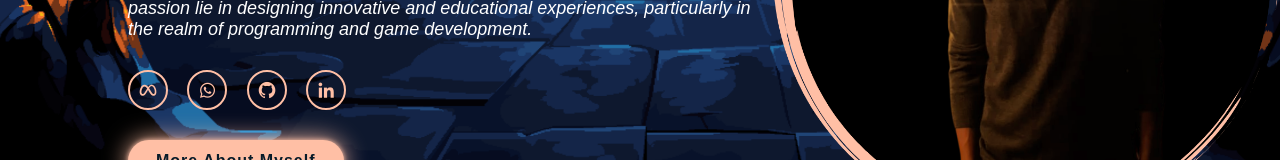
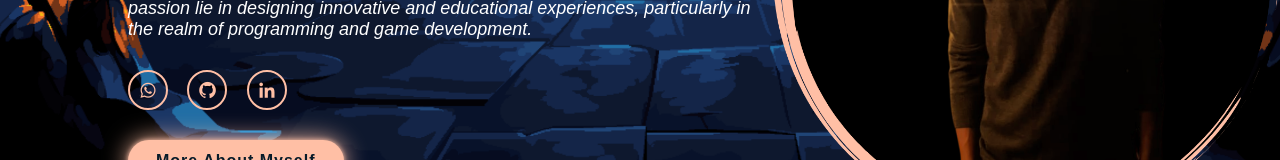
Before and after one commit to MinhajUHR/-Portfolio, a plain HTML site: page index.html in a window 1280 px wide. Shown: the part 483-643 px from the top of the page. Drawn offline with nearby package versions, Linux system fonts and the light colour scheme.

Commit message:
Update index.html

```diff
--- a/index.html
+++ b/index.html
@@ -28,7 +28,6 @@
             <br><h1>Hi! I am Minhaj Ul Hasan. I am 22 years old. I will have<br>a bachelor degree in Computer Engineering. And<br>I'm a <span class="text"></span></h1>
            <br><br><br><p>I am a dedicated individual with a background in computer engineering, having<br>studied at the Missouri University of Science and Technology. My expertise and<br>passion lie in designing innovative and educational experiences, particularly in<br>the realm of programming and game development.</p>
             <div class="home-sci">
-                <a href="https://www.facebook.com/minhaj.ulhasan.969" style="--i:6"class="active"><i class='bx bxl-meta'></i></a>
                 <a href="https://wa.me/+8801830173488" style="--i:7"class="active"><i class='bx bxl-whatsapp'></i></a>
                 <a href="https://github.com/MinhajUHR" style="--i:8"class="active"><i class='bx bxl-github'></i></a>
                 <a href="https://www.linkedin.com/in/minhajuhr259/" style="--i:9"class="active"><i class='bx bxl-linkedin'></i></a>
```
